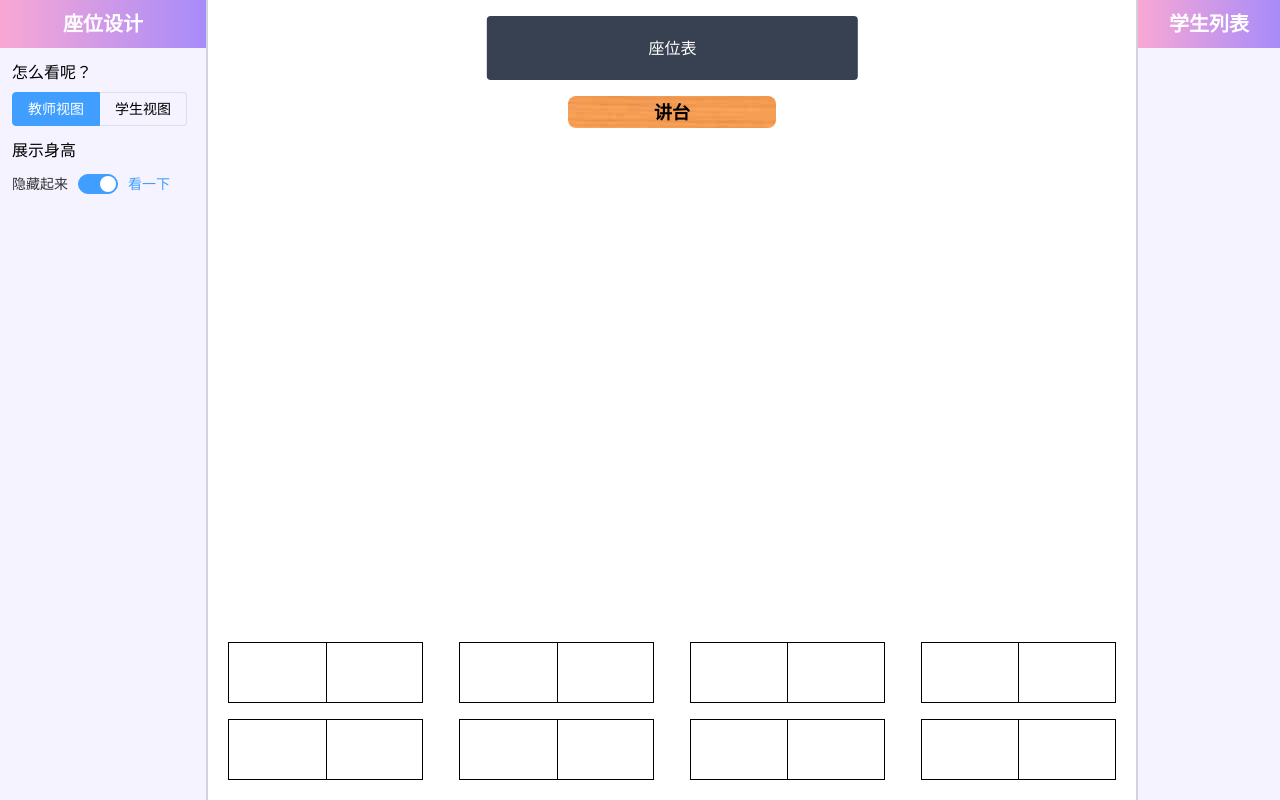
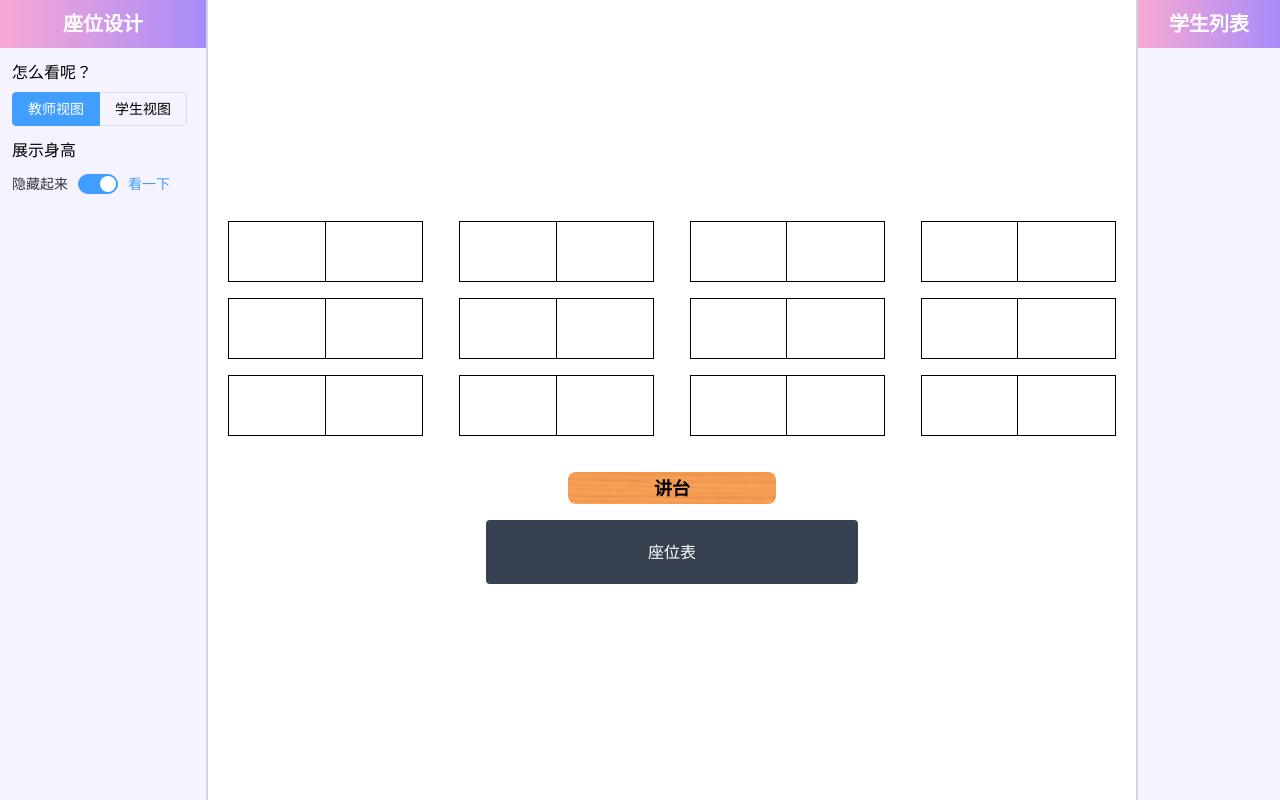
Before and after one commit to liaozheng-yi/student-seat, a Vue app: page /#/seating in a window 1280 px wide. Built offline with nearby package versions, Linux system fonts and the light colour scheme.

Commit message:
修改排数，更换视频背景

```diff
--- a/src/shims-vue.d.ts
+++ b/src/shims-vue.d.ts
@@ -8,7 +8,7 @@ declare module "nprogress";
 
 interface IStudent {
   name: string;
-  height: number;
+  height: number | "";
 }
 interface IInfo {
   className: string;
--- a/src/views/login.vue
+++ b/src/views/login.vue
@@ -107,6 +107,12 @@ export default defineComponent({
             fromTo = workBook.Sheets[sheet]["!ref"];
             console.log(fromTo, "fromTo");
             info.students = XLSX.utils.sheet_to_json(workBook.Sheets[sheet]);
+            info.students = info.students.map((e) => {
+              return {
+                name: e.name,
+                height: e.height || "",
+              };
+            });
             break; // 如果只取第一张表，就取消注释这行
           }
         }
--- a/src/views/seating.vue
+++ b/src/views/seating.vue
@@ -40,11 +40,11 @@
       </div>
     </div>
     <div
-      class="flex-grow h-screen flex items-center flex-col"
-      :class="{ 'rotate-180 transform': seatCfg.visual == 'teacher' }"
+      class="flex-grow h-screen flex items-center flex-col justify-center"
+      :class="{ 'rotate-180 transform': seatCfg.visual == 'student' }"
     >
       <div
-        class="flex-grow self-stretch p-5"
+        class="self-stretch p-5"
         @dragenter="dragenter"
         @dragleave="dragleave"
         @dragover="dragover"
@@ -62,7 +62,7 @@
               @dragstart="exchange($event, index + 1, num * 2 - 1)"
               @drop="drop($event, index + 1, num * 2 - 1)"
               @dblclick="remove(index + 1, num * 2 - 1)"
-              :class="{ 'rotate-180 transform': seatCfg.visual == 'teacher' }"
+              :class="{ 'rotate-180 transform': seatCfg.visual == 'student' }"
               >{{ formatter(seatData[index + 1 + "_" + (num * 2 - 1)]) }}</span
             >
             <span
@@ -70,7 +70,7 @@
               @dragstart="exchange($event, index + 1, num * 2)"
               @drop="drop($event, index + 1, num * 2)"
               @dblclick="remove(index + 1, num * 2)"
-              :class="{ 'rotate-180 transform': seatCfg.visual == 'teacher' }"
+              :class="{ 'rotate-180 transform': seatCfg.visual == 'student' }"
               >{{ formatter(seatData[index + 1 + "_" + num * 2]) }}</span
             >
           </div>
@@ -88,7 +88,7 @@
           leading-8
           transform
         "
-        :class="{ 'rotate-180 transform': seatCfg.visual == 'teacher' }"
+        :class="{ 'rotate-180 transform': seatCfg.visual == 'student' }"
       >
         讲台
       </div>
@@ -104,7 +104,7 @@
           text-center text-white
           transform
         "
-        :class="{ 'rotate-180 transform': seatCfg.visual == 'teacher' }"
+        :class="{ 'rotate-180 transform': seatCfg.visual == 'student' }"
       >
         {{ info?.className }}座位表
       </div>
@@ -169,7 +169,7 @@ export default defineComponent({
     onMounted(() => {
       let rows = info.students.length / 8;
       let isInt = rows / 1 === 0;
-      tableRows.value = Math.floor(info.students.length / 8) + (isInt ? 2 : 1);
+      tableRows.value = Math.floor(info.students.length / 8) + (isInt ? 3 : 2);
     });
 
     let seatData = reactive(<Record<string, IStudent>>{});
```
Also changed, not shown: 1 other file (tests, documents, lock files or other folders).
